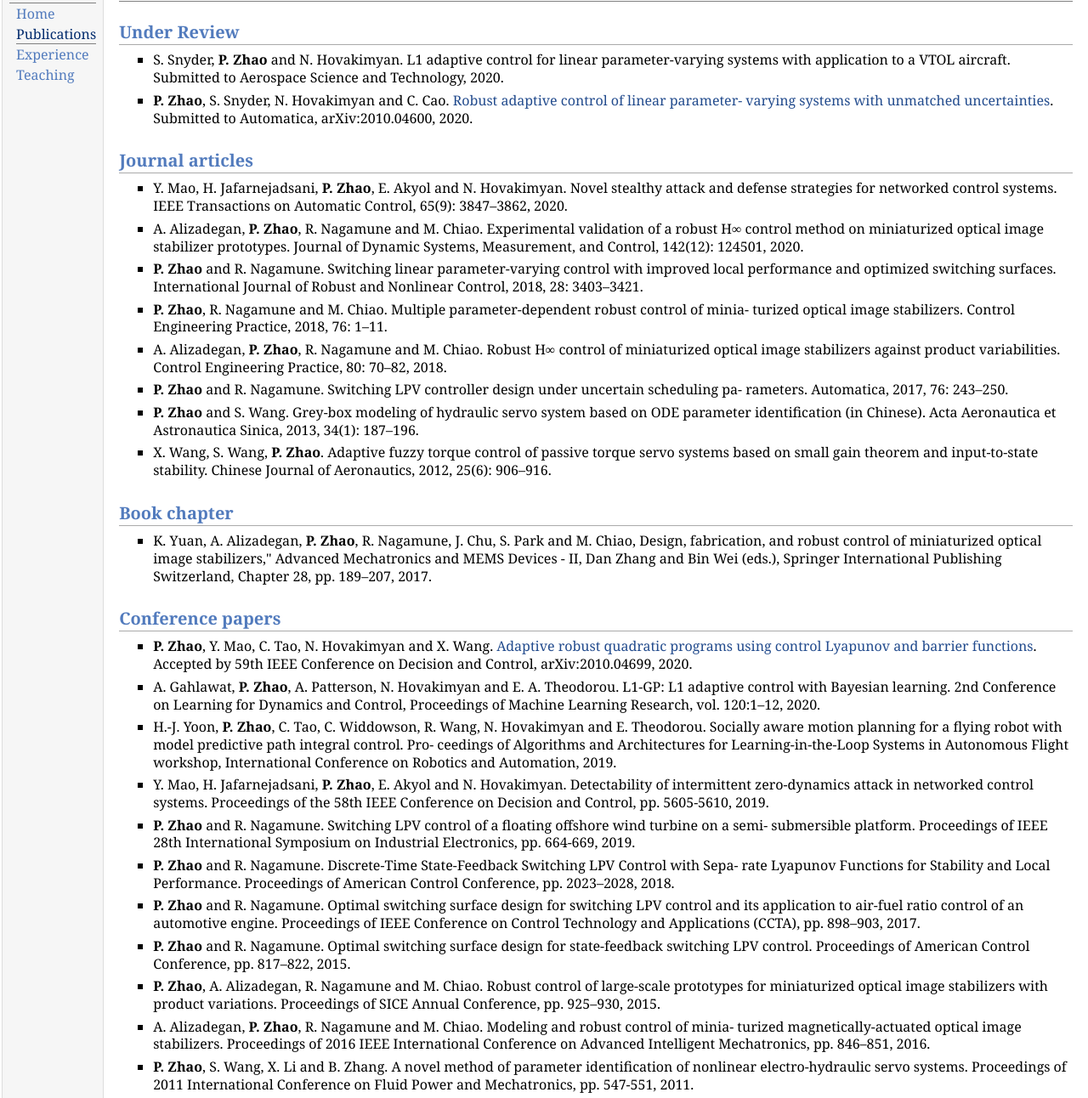
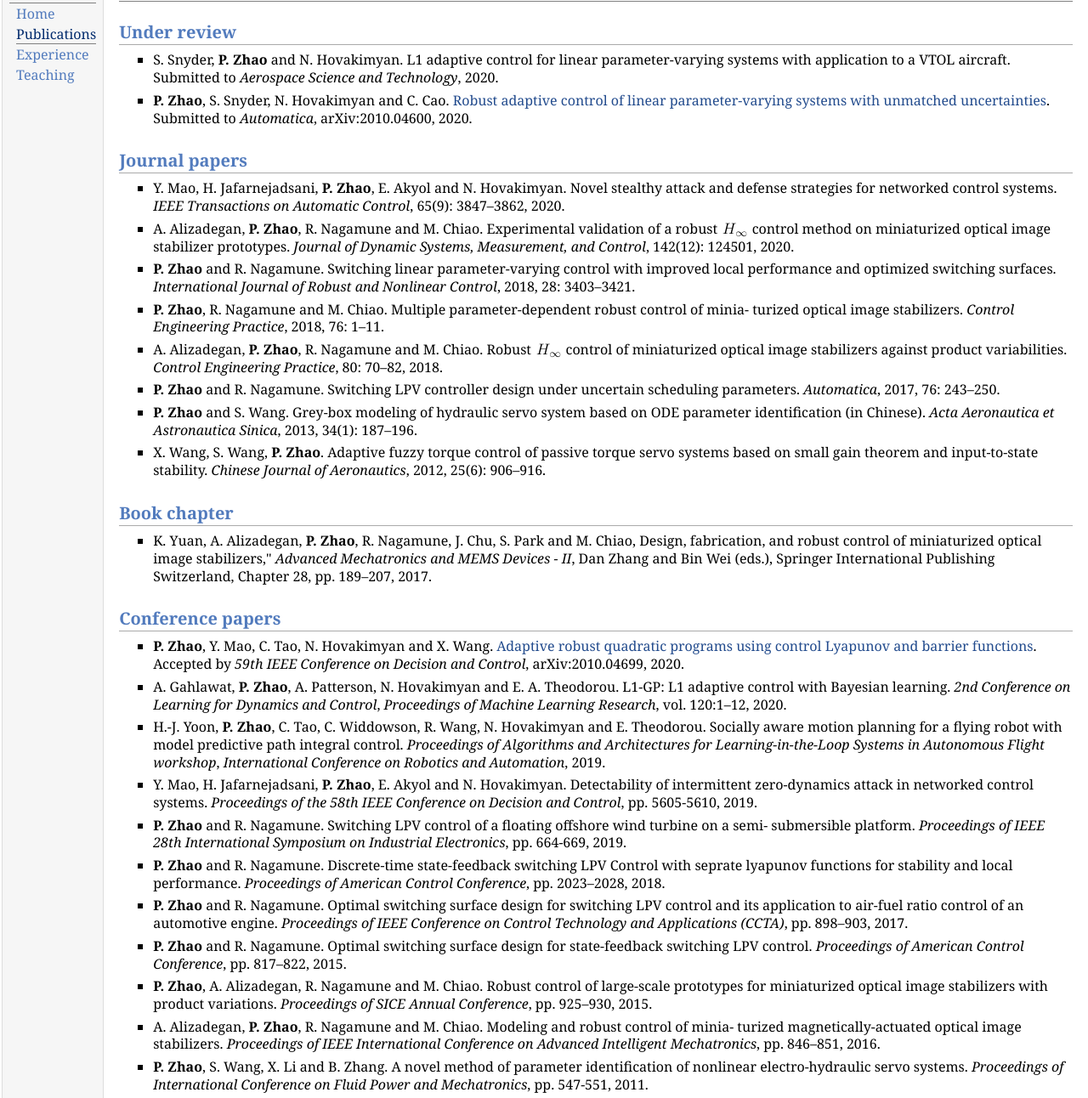
Before and after one commit to boranzhao/boranzhao.github.io, a plain HTML site: page publication.html in a window 1280 px wide. Shown: the part 48-1340 px from the top of the page at 85% size. Drawn offline with Linux system fonts and the light colour scheme.

Commit message:
updated publications

```diff
--- a/publication.html
+++ b/publication.html
@@ -22,65 +22,65 @@
 <div id="toptitle">
 <h1>Publications</h1>
 </div>
-<h2>Under Review</h2>
+<h2>Under review</h2>
 <ul>
-<li><p>S. Snyder, <b>P. Zhao</b> and N. Hovakimyan. L1 adaptive control for linear parameter-varying systems with application to a VTOL aircraft. Submitted to Aerospace Science and Technology, 2020.</p>
+<li><p>S. Snyder, <b>P. Zhao</b> and N. Hovakimyan. L1 adaptive control for linear parameter-varying systems with application to a VTOL aircraft. Submitted to <i>Aerospace Science and Technology</i>, 2020.</p>
 </li>
-<li><p><b>P. Zhao</b>, S. Snyder, N. Hovakimyan and C. Cao. <a href="https://arxiv.org/abs/2010.04600">Robust adaptive control of linear parameter- varying systems with unmatched uncertainties</a>. Submitted to Automatica, arXiv:2010.04600, 2020. </p>
+<li><p><b>P. Zhao</b>, S. Snyder, N. Hovakimyan and C. Cao. <a href="https://arxiv.org/abs/2010.04600">Robust adaptive control of linear parameter-varying systems with unmatched uncertainties</a>. Submitted to <i>Automatica</i>, arXiv:2010.04600, 2020. </p>
 </li>
 </ul>
-<h2>Journal articles</h2>
+<h2>Journal papers</h2>
 <ul>
-<li><p>Y. Mao, H. Jafarnejadsani, <b>P. Zhao</b>, E. Akyol and N. Hovakimyan. Novel stealthy attack and defense strategies for networked control systems. IEEE Transactions on Automatic Control, 65(9): 3847–3862, 2020. </p>
+<li><p>Y. Mao, H. Jafarnejadsani, <b>P. Zhao</b>, E. Akyol and N. Hovakimyan. Novel stealthy attack and defense strategies for networked control systems. <i>IEEE Transactions on Automatic Control</i>, 65(9): 3847–3862, 2020. </p>
 </li>
-<li><p>A. Alizadegan, <b>P. Zhao</b>, R. Nagamune and M. Chiao. Experimental validation of a robust H∞ control method on miniaturized optical image stabilizer prototypes. Journal of Dynamic Systems, Measurement, and Control, 142(12): 124501, 2020. </p>
+<li><p>A. Alizadegan, <b>P. Zhao</b>, R. Nagamune and M. Chiao. Experimental validation of a robust <img class="eq" src="eqs/1019227541-130.png" alt="H_infty" style="vertical-align: -4px" /> control method on miniaturized optical image stabilizer prototypes. <i>Journal of Dynamic Systems, Measurement, and Control</i>, 142(12): 124501, 2020. </p>
 </li>
-<li><p><b>P. Zhao</b> and R. Nagamune. Switching linear parameter-varying control with improved local performance and optimized switching surfaces. International Journal of Robust and Nonlinear Control, 2018, 28: 3403–3421. </p>
+<li><p><b>P. Zhao</b> and R. Nagamune. Switching linear parameter-varying control with improved local performance and optimized switching surfaces. <i>International Journal of Robust and Nonlinear Control</i>, 2018, 28: 3403–3421. </p>
 </li>
-<li><p><b>P. Zhao</b>, R. Nagamune and M. Chiao. Multiple parameter-dependent robust control of minia- turized optical image stabilizers. Control Engineering Practice, 2018, 76: 1–11. </p>
+<li><p><b>P. Zhao</b>, R. Nagamune and M. Chiao. Multiple parameter-dependent robust control of minia- turized optical image stabilizers. <i>Control Engineering Practice</i>, 2018, 76: 1–11. </p>
 </li>
-<li><p>A. Alizadegan, <b>P. Zhao</b>, R. Nagamune and M. Chiao. Robust H∞ control of miniaturized optical image stabilizers against product variabilities. Control Engineering Practice, 80: 70–82, 2018. </p>
+<li><p>A. Alizadegan, <b>P. Zhao</b>, R. Nagamune and M. Chiao. Robust <img class="eq" src="eqs/1019227541-130.png" alt="H_infty" style="vertical-align: -4px" /> control of miniaturized optical image stabilizers against product variabilities. <i>Control Engineering Practice</i>, 80: 70–82, 2018. </p>
 </li>
-<li><p><b>P. Zhao</b> and R. Nagamune. Switching LPV controller design under uncertain scheduling pa- rameters. Automatica, 2017, 76: 243–250. </p>
+<li><p><b>P. Zhao</b> and R. Nagamune. Switching LPV controller design under uncertain scheduling parameters. <i>Automatica</i>, 2017, 76: 243–250. </p>
 </li>
-<li><p><b>P. Zhao</b> and S. Wang. Grey-box modeling of hydraulic servo system based on ODE parameter identification (in Chinese). Acta Aeronautica et Astronautica Sinica, 2013, 34(1): 187–196. </p>
+<li><p><b>P. Zhao</b> and S. Wang. Grey-box modeling of hydraulic servo system based on ODE parameter identification (in Chinese). <i>Acta Aeronautica et Astronautica Sinica</i>, 2013, 34(1): 187–196. </p>
 </li>
-<li><p>X. Wang, S. Wang, <b>P. Zhao</b>. Adaptive fuzzy torque control of passive torque servo systems based on small gain theorem and input-to-state stability. Chinese Journal of Aeronautics, 2012, 25(6): 906–916. </p>
+<li><p>X. Wang, S. Wang, <b>P. Zhao</b>. Adaptive fuzzy torque control of passive torque servo systems based on small gain theorem and input-to-state stability. <i>Chinese Journal of Aeronautics</i>, 2012, 25(6): 906–916. </p>
 </li>
 </ul>
 <h2>Book chapter </h2>
 <ul>
-<li><p>K. Yuan, A. Alizadegan, <b>P. Zhao</b>, R. Nagamune, J. Chu, S. Park and M. Chiao, Design, fabrication, and  robust control of miniaturized optical image stabilizers," Advanced Mechatronics and MEMS Devices - II, Dan Zhang and Bin Wei (eds.), Springer International Publishing Switzerland, Chapter 28, pp. 189–207, 2017.</p>
+<li><p>K. Yuan, A. Alizadegan, <b>P. Zhao</b>, R. Nagamune, J. Chu, S. Park and M. Chiao, Design, fabrication, and  robust control of miniaturized optical image stabilizers," <i>Advanced Mechatronics and MEMS Devices - II</i>, Dan Zhang and Bin Wei (eds.), Springer International Publishing Switzerland, Chapter 28, pp. 189–207, 2017.</p>
 </li>
 </ul>
 <h2>Conference papers</h2>
 <ul>
-<li><p><b>P. Zhao</b>, Y. Mao, C. Tao, N. Hovakimyan and X. Wang. <a href="https://arxiv.org/abs/2010.04699">Adaptive robust quadratic programs using control Lyapunov and barrier functions</a>. Accepted by 59th IEEE Conference on Decision and Control, arXiv:2010.04699, 2020. </p>
+<li><p><b>P. Zhao</b>, Y. Mao, C. Tao, N. Hovakimyan and X. Wang. <a href="https://arxiv.org/abs/2010.04699">Adaptive robust quadratic programs using control Lyapunov and barrier functions</a>. Accepted by <i>59th IEEE Conference on Decision and Control</i>, arXiv:2010.04699, 2020. </p>
 </li>
-<li><p>A. Gahlawat, <b>P. Zhao</b>, A. Patterson, N. Hovakimyan and E. A. Theodorou.  L1-GP: L1 adaptive control with Bayesian learning. 2nd Conference on Learning for Dynamics and Control, Proceedings of Machine Learning Research, vol. 120:1–12, 2020. </p>
+<li><p>A. Gahlawat, <b>P. Zhao</b>, A. Patterson, N. Hovakimyan and E. A. Theodorou.  L1-GP: L1 adaptive control with Bayesian learning. <i>2nd Conference on Learning for Dynamics and Control</i>, <i>Proceedings of Machine Learning Research</i>, vol. 120:1–12, 2020. </p>
 </li>
-<li><p>H.-J. Yoon, <b>P. Zhao</b>, C. Tao, C. Widdowson, R. Wang, N. Hovakimyan and E. Theodorou. Socially aware motion planning for a flying robot with model predictive path integral control. Pro- ceedings of Algorithms and Architectures for Learning-in-the-Loop Systems in Autonomous Flight workshop, International Conference on Robotics and Automation, 2019. </p>
+<li><p>H.-J. Yoon, <b>P. Zhao</b>, C. Tao, C. Widdowson, R. Wang, N. Hovakimyan and E. Theodorou. Socially aware motion planning for a flying robot with model predictive path integral control. <i>Proceedings of Algorithms and Architectures for Learning-in-the-Loop Systems in Autonomous Flight workshop</i>, <i>International Conference on Robotics and Automation</i>, 2019. </p>
 </li>
-<li><p>Y. Mao, H. Jafarnejadsani, <b>P. Zhao</b>, E. Akyol and N. Hovakimyan. Detectability of intermittent zero-dynamics attack in networked control systems. Proceedings of the 58th IEEE Conference on Decision and Control, pp. 5605-5610, 2019. </p>
+<li><p>Y. Mao, H. Jafarnejadsani, <b>P. Zhao</b>, E. Akyol and N. Hovakimyan. Detectability of intermittent zero-dynamics attack in networked control systems. <i>Proceedings of the 58th IEEE Conference on Decision and Control</i>, pp. 5605-5610, 2019. </p>
 </li>
-<li><p><b>P. Zhao</b> and R. Nagamune. Switching LPV control of a floating offshore wind turbine on a semi- submersible platform. Proceedings of IEEE 28th International Symposium on Industrial Electronics, pp. 664-669, 2019. </p>
+<li><p><b>P. Zhao</b> and R. Nagamune. Switching LPV control of a floating offshore wind turbine on a semi- submersible platform. <i>Proceedings of IEEE 28th International Symposium on Industrial Electronics</i>, pp. 664-669, 2019. </p>
 </li>
-<li><p><b>P. Zhao</b> and R. Nagamune. Discrete-Time State-Feedback Switching LPV Control with Sepa- rate Lyapunov Functions for Stability and Local Performance. Proceedings of American Control Conference, pp. 2023–2028, 2018. </p>
+<li><p><b>P. Zhao</b> and R. Nagamune. Discrete-time state-feedback switching LPV Control with seprate lyapunov functions for stability and local performance. <i>Proceedings of American Control Conference</i>, pp. 2023–2028, 2018. </p>
 </li>
-<li><p><b>P. Zhao</b> and R. Nagamune. Optimal switching surface design for switching LPV control and its application to air-fuel ratio control of an automotive engine. Proceedings of IEEE Conference on Control Technology and Applications (CCTA), pp. 898–903, 2017. </p>
+<li><p><b>P. Zhao</b> and R. Nagamune. Optimal switching surface design for switching LPV control and its application to air-fuel ratio control of an automotive engine. <i>Proceedings of IEEE Conference on Control Technology and Applications (CCTA)</i>, pp. 898–903, 2017. </p>
 </li>
-<li><p><b>P. Zhao</b> and R. Nagamune. Optimal switching surface design for state-feedback switching LPV control. Proceedings of American Control Conference, pp. 817–822, 2015. </p>
+<li><p><b>P. Zhao</b> and R. Nagamune. Optimal switching surface design for state-feedback switching LPV control. <i>Proceedings of American Control Conference</i>, pp. 817–822, 2015. </p>
 </li>
-<li><p><b>P. Zhao</b>, A. Alizadegan, R. Nagamune and M. Chiao. Robust control of large-scale prototypes for miniaturized optical image stabilizers with product variations. Proceedings of SICE Annual Conference, pp. 925–930, 2015. </p>
+<li><p><b>P. Zhao</b>, A. Alizadegan, R. Nagamune and M. Chiao. Robust control of large-scale prototypes for miniaturized optical image stabilizers with product variations. <i>Proceedings of SICE Annual Conference</i>, pp. 925–930, 2015. </p>
 </li>
-<li><p>A. Alizadegan, <b>P. Zhao</b>, R. Nagamune and M. Chiao. Modeling and robust control of minia- turized magnetically-actuated optical image stabilizers. Proceedings of 2016 IEEE International Conference on Advanced Intelligent Mechatronics, pp. 846–851, 2016. </p>
+<li><p>A. Alizadegan, <b>P. Zhao</b>, R. Nagamune and M. Chiao. Modeling and robust control of minia- turized magnetically-actuated optical image stabilizers. <i>Proceedings of IEEE International Conference on Advanced Intelligent Mechatronics</i>, pp. 846–851, 2016. </p>
 </li>
-<li><p><b>P. Zhao</b>, S. Wang, X. Li and B. Zhang. A novel method of parameter identification of nonlinear electro-hydraulic servo systems. Proceedings of 2011 International Conference on Fluid Power and Mechatronics, pp. 547-551, 2011.</p>
+<li><p><b>P. Zhao</b>, S. Wang, X. Li and B. Zhang. A novel method of parameter identification of nonlinear electro-hydraulic servo systems. <i>Proceedings of International Conference on Fluid Power and Mechatronics</i>, pp. 547-551, 2011.</p>
 </li>
 </ul>
 <div id="footer">
 <div id="footer-text">
-Page generated 2020-11-29 15:32:19 Central Standard Time, by <a href="http://jemdoc.jaboc.net/">jemdoc</a>.
+Page generated 2020-11-29 17:04:22 Central Standard Time, by <a href="http://jemdoc.jaboc.net/">jemdoc</a>.
 </div>
 </div>
 </td>
```
Also changed, not shown: eqs/1019227541-130.png (added), 2 other files.
